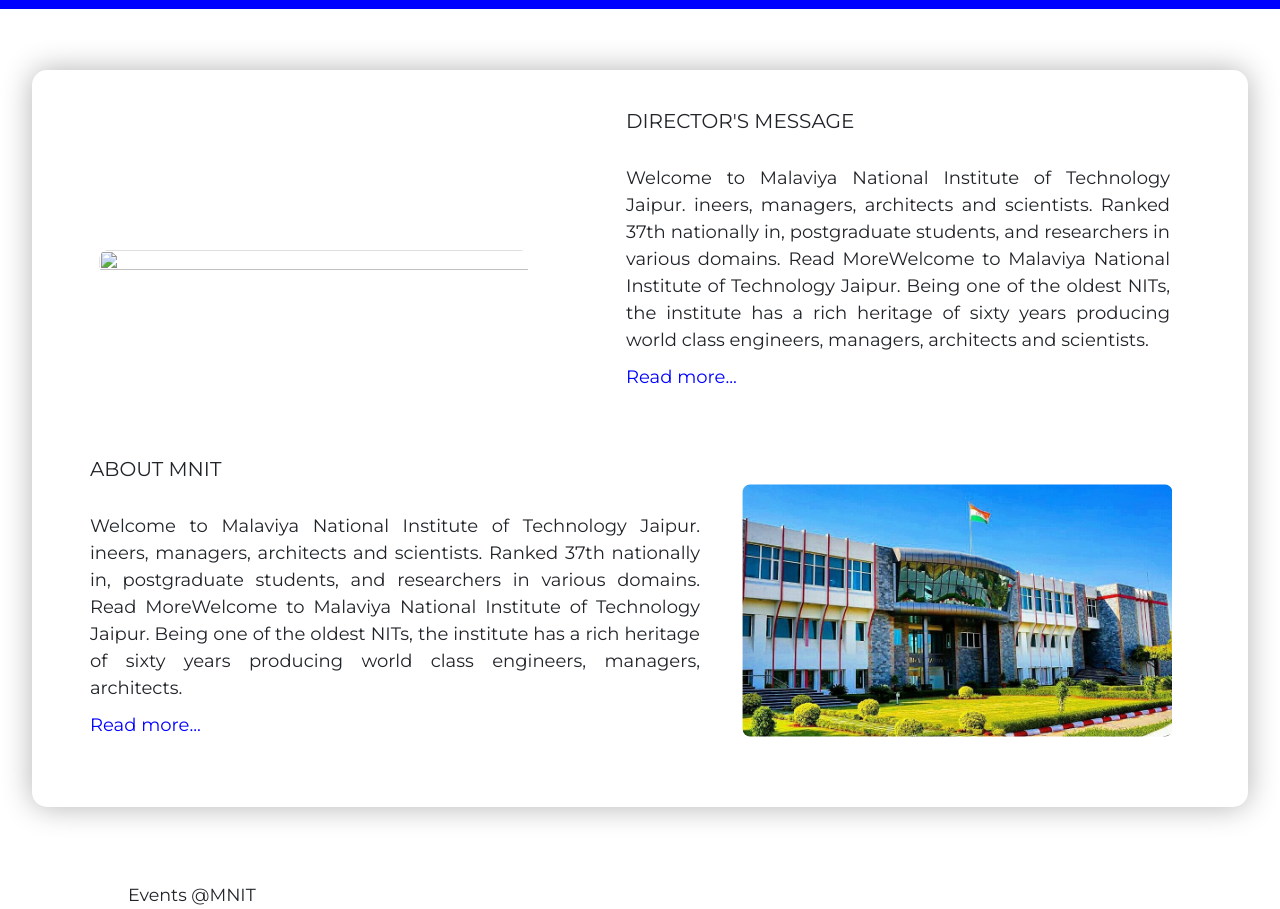
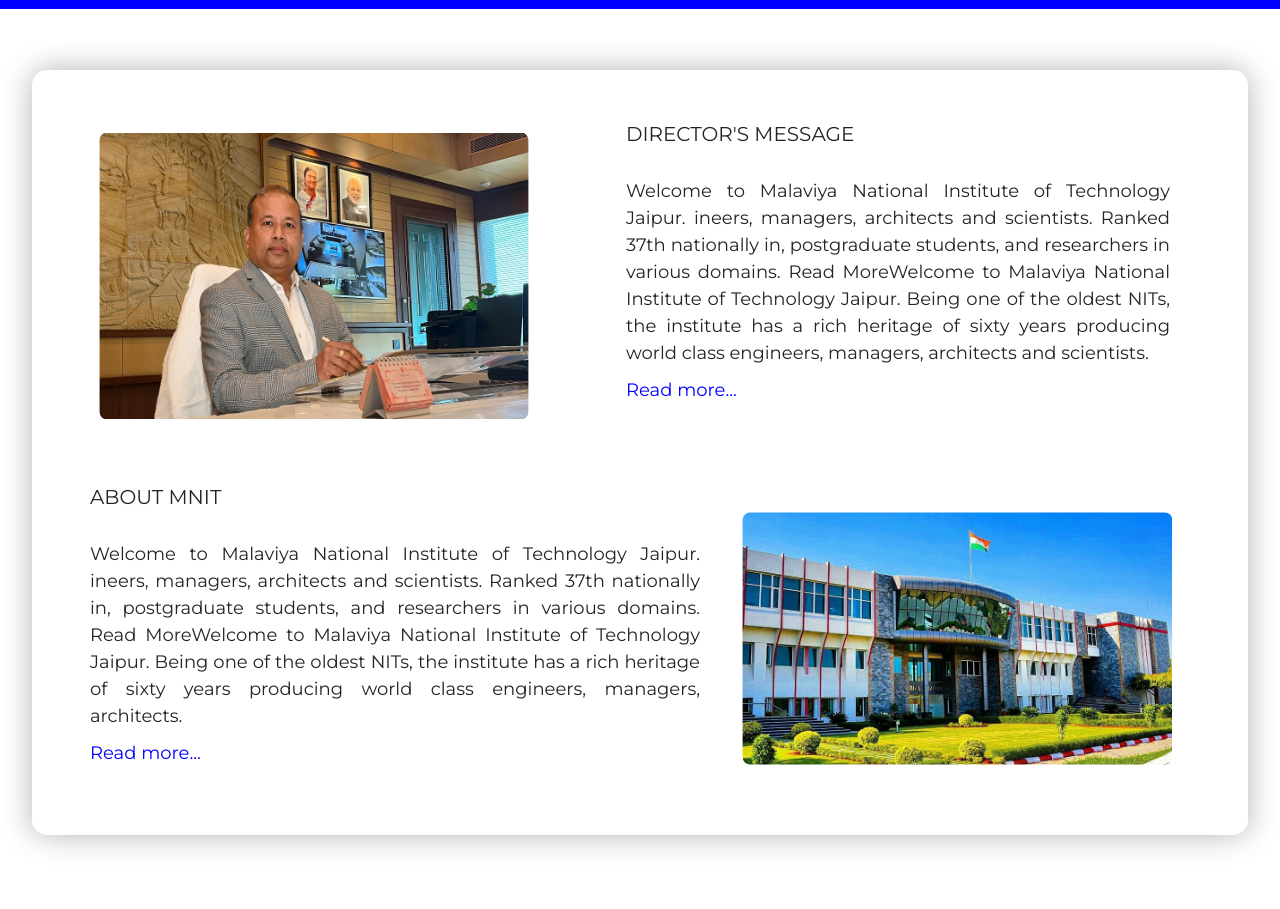
Before and after one commit to naveenchouhan/MNITMainPage, a plain HTML site: page index.html in a window 1280 px wide. Shown: the part 781-1690 px from the top of the page. Drawn offline with nearby package versions, Linux system fonts and the light colour scheme; the site is published under a folder, as on GitHub Pages, so addresses that start at the root find nothing.

Commit message:
Update index.html

```diff
--- a/index.html
+++ b/index.html
@@ -279,7 +279,7 @@
 
   <div class="container content">
     <div class="director">
-      <img class="director" src="/directorMNIT.jpg" alt="">
+      <img class="director" src="./directorMNIT.jpg" alt="">
     </div>
     <div class="text_direct">
       <div class="heading-drict">
```
